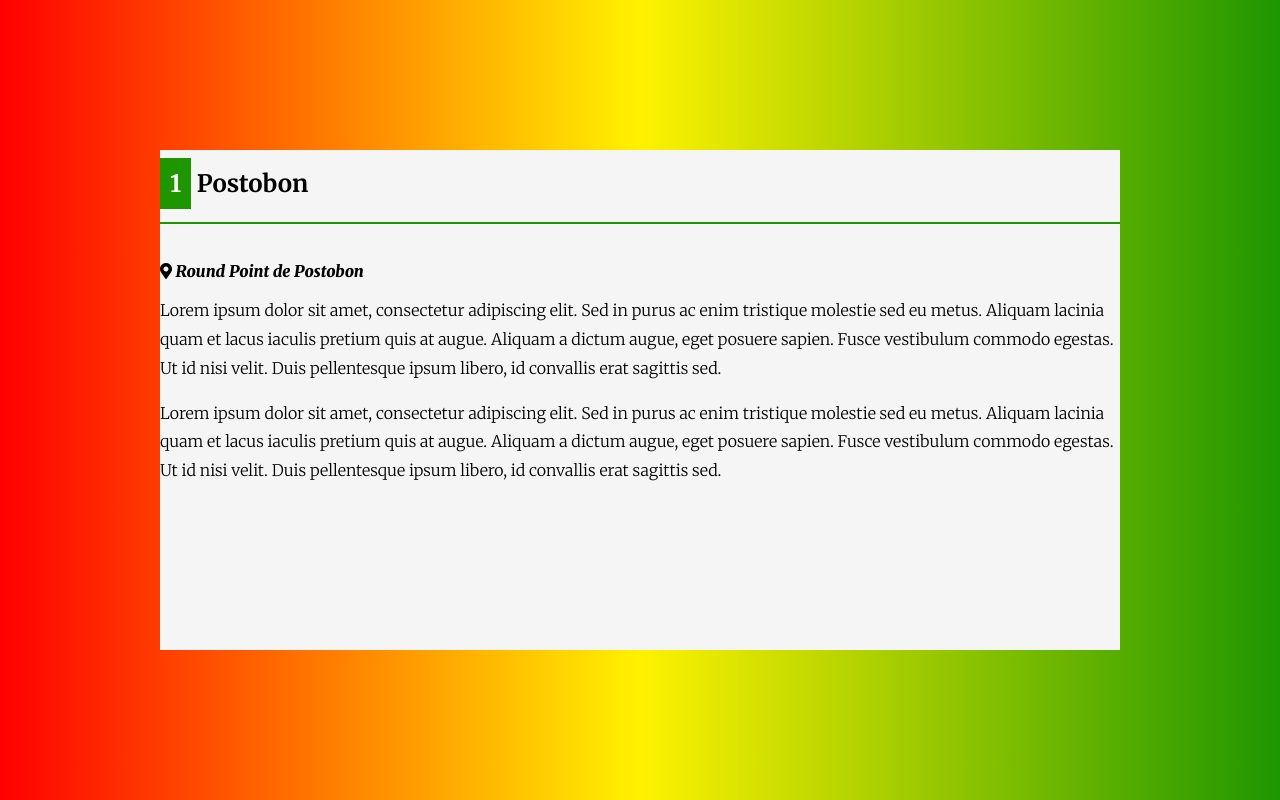
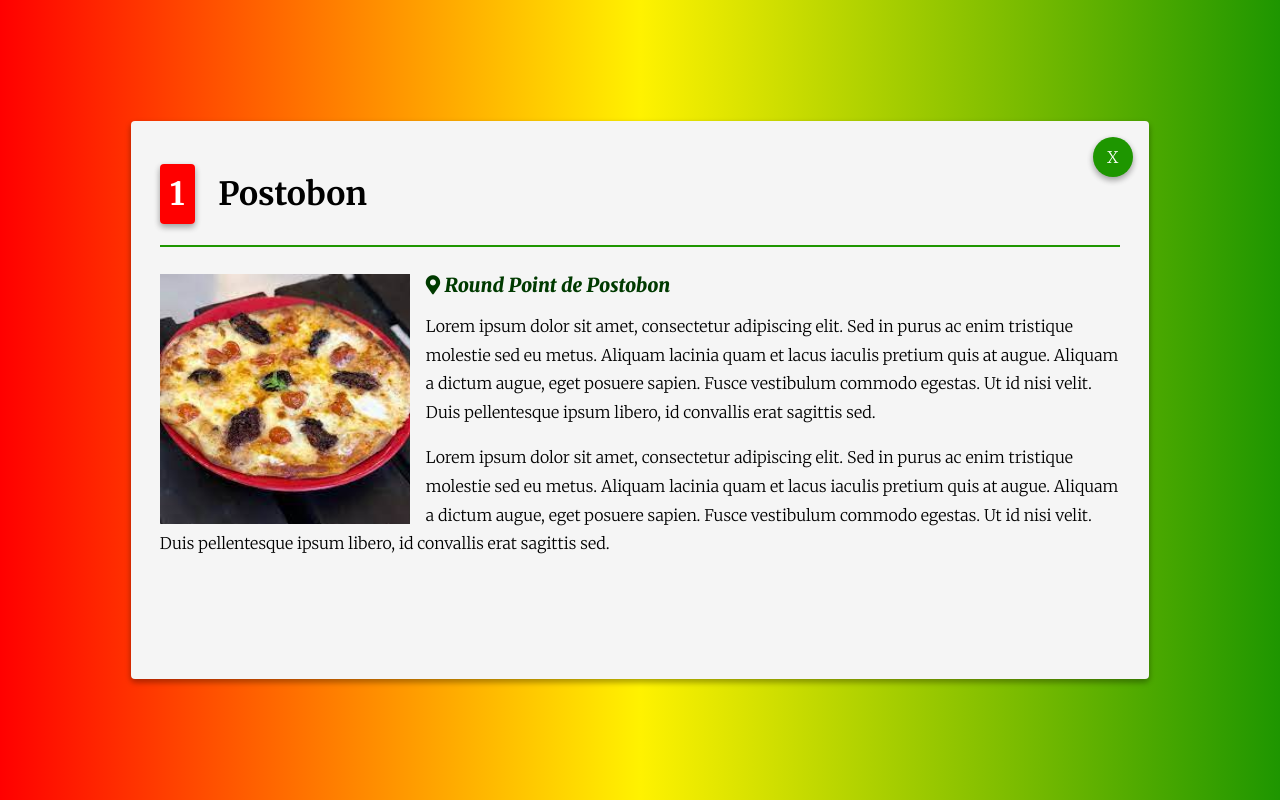
Before and after one commit to sejoma989/pages, a plain HTML site: page p2/routes/postobon.html in a window 1280 px wide. Drawn offline with nearby package versions, Linux system fonts and the light colour scheme.

Commit message:
finalizacion estilos y adicion de imagen

```diff
--- a/p2/assets/css/main.css
+++ b/p2/assets/css/main.css
@@ -4,11 +4,20 @@ html {
 
 a {
     text-decoration: none;
-    color: #212121;
+    color: #e80000;
+}
+
+a:hover {
+    opacity: 0.5;
+}
+
+a:active {
+    background-color: rosybrown;
 }
 
 .title {
     text-transform: uppercase;
+    text-align: center;
 }
 
 .container {
@@ -30,6 +39,31 @@ a {
     width: 100%;
     height: 100%;
     background-color: whitesmoke;
+    box-shadow: 0 3px 6px rgba(0, 0, 0, 0.16), 0 3px 6px rgba(0, 0, 0, 0.23);
+    border-radius: 4px;
+    position: relative;
+    padding: 1.8em;
+}
+
+.actions {
+    position: absolute;
+    top: 1em;
+    right: 1em;
+}
+
+.close {
+    height: 40px;
+    width: 40px;
+    color: white;
+    border-radius: 50%;
+    background-color: #1E9600;
+    display: inline-block;
+    box-shadow: 0 3px 6px rgba(0, 0, 0, 0.16), 0 3px 6px rgba(0, 0, 0, 0.23);
+    font-weight: 300;
+    cursor: pointer;
+    display: flex;
+    align-items: center;
+    justify-content: center;
 }
 
 .paragraph {
@@ -53,21 +87,37 @@ a {
 }
 
 .table tr:nth-child(even) {
-    background-color: #8BC34A;
+    background-color: #8bc34a7e;
 }
 
 .title-item {
     /*    border-bottom-style: solid;
     border-width: 2px;
     border-color: #1e2c11;*/
+    font-size: 2em;
     border-bottom: #1E9600 solid 2px;
     padding-bottom: 1em;
 }
 
+.address {
+    font-weight: bold;
+    color: rgb(0, 58, 0);
+    font-size: 1.2em;
+}
+
+.main-image {
+    float: left;
+    margin-right: 1em;
+    height: 250px;
+}
+
 .position {
-    background-color: #1E9600;
+    background-color: #FF0000;
     color: white;
     padding: 10px;
+    border-radius: 4px;
+    box-shadow: 0 3px 6px rgba(0, 0, 0, 0.16), 0 3px 6px rgba(0, 0, 0, 0.23);
+    margin-right: 0.5em;
 }
 
 
--- a/p2/routes/postobon.html
+++ b/p2/routes/postobon.html
@@ -9,20 +9,28 @@
     <link href="../assets/css/main.css" rel="stylesheet">
     <link rel="preconnect" href="https://fonts.gstatic.com">
     <link href="https://fonts.googleapis.com/css2?family=Merriweather:ital,wght@0,300;0,700;1,900&display=swap" rel="stylesheet">
+    <link rel="stylesheet" href="https://cdnjs.cloudflare.com/ajax/libs/animate.css/4.1.1/animate.min.css" />
+
 </head>
 
 <body>
     <div class="container">
-        <div class="content">
+        <div class="content animate__animated animate__bounceInUp">
+            <div class="actions">
+                <a href="../" class="close">
+                    <span>X</span>
+                </a>
+            </div>
+
             <header>
                 <h2 class="title-item">
                     <span class="position">1</span> Postobon
                 </h2>
             </header>
             <section>
-                <img src="" alt="">
+                <img src="../assets/images/postobon.jpeg" class="main-image" alt="Deliciosa pizza! ummm.">
                 <div class="text">
-                    <address>
+                    <address class="address">
                         <i class="fas fa-map-marker-alt"></i>
                         Round Point de Postobon
                     </address>
```
Also changed, not shown: p2/index.html (+2 -1 lines), p2/assets/images/postobon.jpeg (added).
